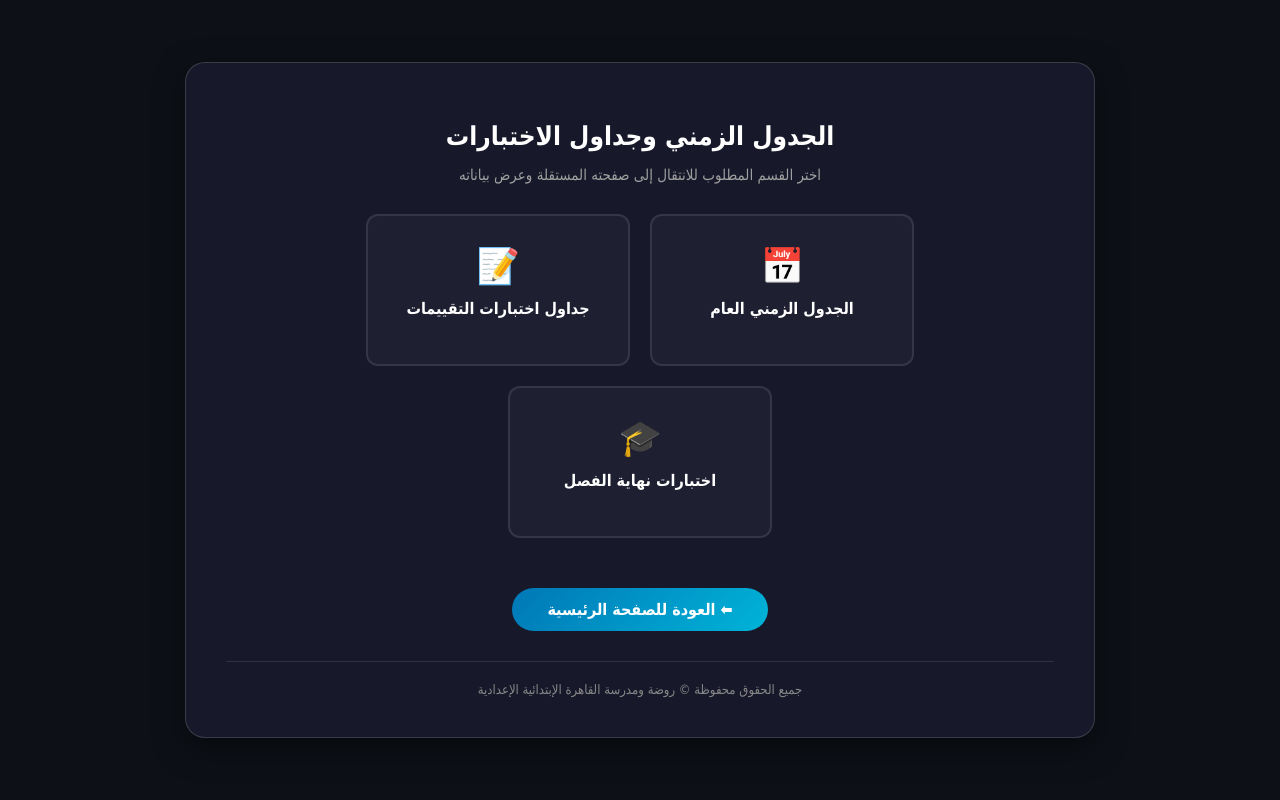
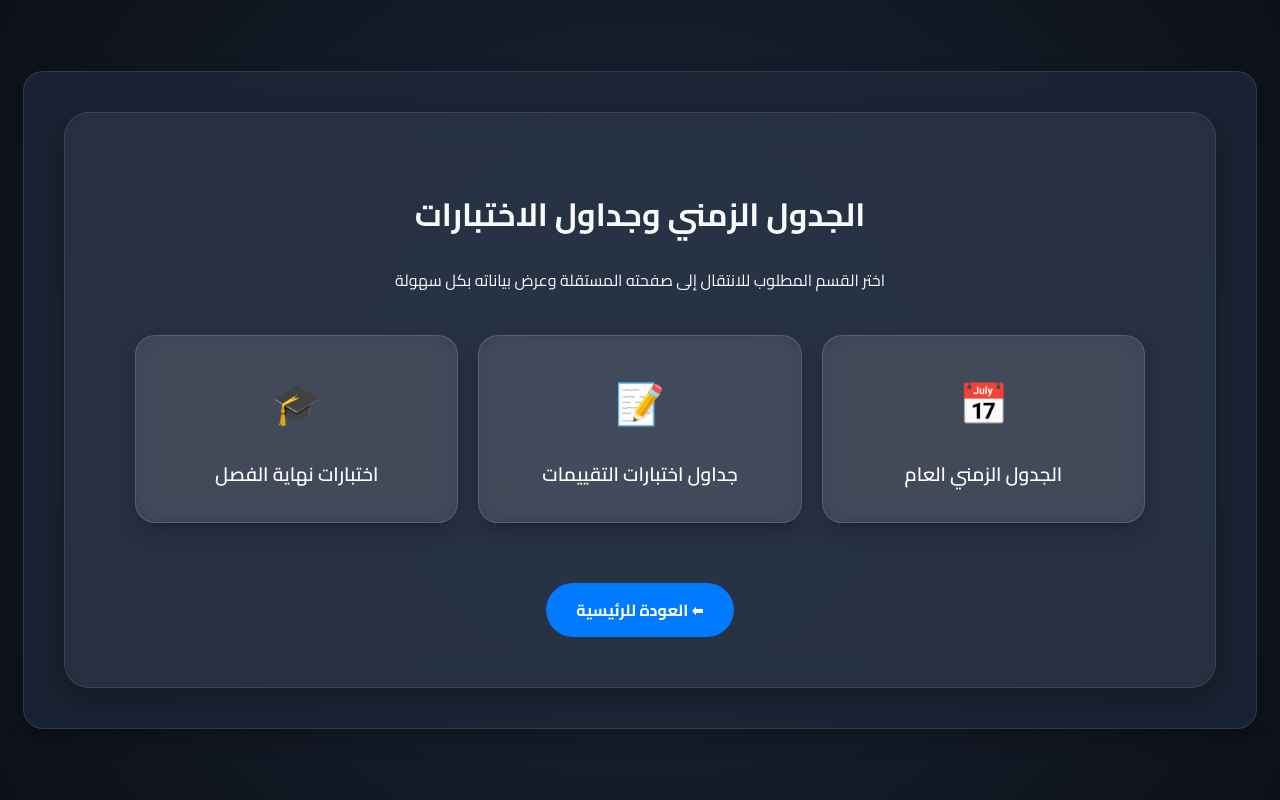
Before and after one commit to Cairo-School974/Cairo-school-Alwakrah, a Flask app: template templates/exams_main.html in a window 1280 px wide. Run offline with Flask 3, Linux system fonts and the light colour scheme; the template is opened without the code that fills it, so the values that code supplies are empty.

Commit message:
Complate professional update for all exam views and drive integration

```diff
--- a/templates/exams_main.html
+++ b/templates/exams_main.html
@@ -4,30 +4,107 @@
     <meta charset="UTF-8">
     <meta name="viewport" content="width=device-width, initial-scale=1.0">
     <title>الجدول الزمني وجداول الاختبارات</title>
+    <!-- تأكد أن هذا الرابط يشير لملف الـ CSS الذي يحتوي على خلفية الموقع الموحدة -->
+    <link rel="stylesheet" href="{{ url_for('static', filename='style.css') }}">
     <style>
-        body { background-color: #0d1117; color: #fff; font-family: Tahoma, sans-serif; margin: 0; padding: 0; display: flex; justify-content: center; align-items: center; min-height: 100vh; }
-        .container { width: 100%; max-width: 950px; padding: 20px; box-sizing: border-box; }
-        .main-form-box { background: rgba(26, 26, 46, 0.85); border: 1px solid rgba(255, 255, 255, 0.15); border-radius: 20px; padding: 40px; box-shadow: 0 10px 30px rgba(0,0,0,0.5); text-align: center; }
-        .hero-section h1 { font-size: 26px; margin-bottom: 10px; color: #fff; }
-        .hero-section p { color: #a0a0a0; font-size: 15px; margin-bottom: 30px; }
-        .services-grid { display: flex; justify-content: center; gap: 20px; flex-wrap: wrap; margin: 30px 0; }
-        .service-card { display: flex; flex-direction: column; align-items: center; justify-content: center; text-align: center; padding: 30px 15px; border-radius: 12px; background: rgba(255, 255, 255, 0.03); border: 2px solid rgba(255, 255, 255, 0.1); transition: all 0.3s ease; width: 230px; color: #fff; text-decoration: none; }
-        .service-card:hover { border-color: #00b4d8; background: rgba(0, 180, 216, 0.1); transform: translateY(-4px); }
-        .service-card h3 { margin-top: 12px; font-size: 16px; }
-        .service-card span { font-size: 35px; }
-        .btn-back { display: inline-block; padding: 12px 35px; background: linear-gradient(135deg, #0077b6, #00b4d8); color: #fff; border-radius: 30px; text-decoration: none; font-weight: bold; margin-top: 20px; transition: 0.3s; }
-        .btn-back:hover { opacity: 0.9; transform: translateY(-2px); }
-        .footer-note { margin-top: 30px; border-top: 1px solid rgba(255, 255, 255, 0.1); padding-top: 20px; font-size: 13px; color: #888; }
+        /* إجبار الصفحة على استخدام خلفية الموقع الموحدة */
+        body {
+            background: radial-gradient(circle at center, #1b263b, #0d1117) !important;
+            color: #fff;
+            font-family: 'Cairo', Tahoma, sans-serif;
+            margin: 0;
+            padding: 0;
+            display: flex;
+            justify-content: center;
+            align-items: center;
+            min-height: 100vh;
+        }
+
+        .container {
+            width: 90%;
+            max-width: 1200px;
+            text-align: center;
+            padding: 40px;
+        }
+
+        .main-form-box {
+            background: rgba(255, 255, 255, 0.05);
+            padding: 50px;
+            border-radius: 25px;
+            border: 1px solid rgba(255, 255, 255, 0.1);
+            backdrop-filter: blur(15px);
+            box-shadow: 0 10px 30px rgba(0,0,0,0.3);
+        }
+
+        /* تنسيق المربعات لتكون في صف واحد */
+        .services-grid {
+            display: flex;
+            justify-content: center;
+            align-items: stretch;
+            gap: 20px;
+            margin: 40px 0;
+        }
+
+        .service-card {
+            flex: 1;
+            padding: 30px;
+            background: rgba(255, 255, 255, 0.08);
+            border: 1px solid rgba(255, 255, 255, 0.15);
+            border-radius: 20px;
+            text-decoration: none;
+            color: #fff;
+            transition: all 0.3s ease;
+            display: flex;
+            flex-direction: column;
+            align-items: center;
+            justify-content: center;
+        }
+
+        .service-card:hover {
+            background: rgba(0, 180, 216, 0.2);
+            border-color: #00b4d8;
+            transform: translateY(-10px);
+        }
+
+        .service-card span {
+            font-size: 40px;
+            margin-bottom: 15px;
+        }
+
+        /* تنسيق زر العودة الموحد */
+        .btn-modern-back {
+            display: inline-flex;
+            align-items: center;
+            gap: 8px;
+            padding: 12px 30px;
+            background: #007bff;
+            color: #fff;
+            border-radius: 50px;
+            text-decoration: none;
+            font-weight: bold;
+            margin-top: 20px;
+            transition: 0.3s;
+        }
+
+        .btn-modern-back:hover {
+            background: #0056b3;
+        }
+
+        @media (max-width: 768px) {
+            .services-grid {
+                flex-direction: column;
+            }
+        }
     </style>
 </head>
 <body>
+
     <div class="container">
         <div class="main-form-box">
-            <div class="hero-section">
-                <h1>الجدول الزمني وجداول الاختبارات</h1>
-                <p>اختر القسم المطلوب للانتقال إلى صفحته المستقلة وعرض بياناته</p>
-            </div>
+            <h1>الجدول الزمني وجداول الاختبارات</h1>
+            <p>اختر القسم المطلوب للانتقال إلى صفحته المستقلة وعرض بياناته بكل سهولة</p>
 
+            <!-- القوائم الثلاثة في صف واحد -->
             <div class="services-grid">
                 <a href="/exams_timeline/timeline" class="service-card">
                     <span>📅</span>
@@ -43,14 +120,9 @@
                 </a>
             </div>
 
-            <div>
-                <a href="/" class="btn-back">⬅ العودة للصفحة الرئيسية</a>
-            </div>
-
-            <div class="footer-note">
-                جميع الحقوق محفوظة © روضة ومدرسة القاهرة الإبتدائية الإعدادية
-            </div>
+            <a href="/" class="btn-modern-back">⬅ العودة للرئيسية</a>
         </div>
     </div>
+
 </body>
 </html>
```
